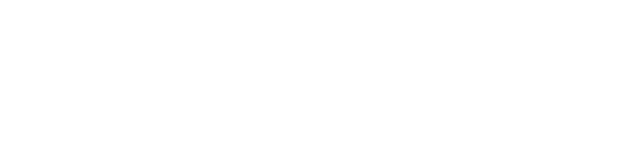
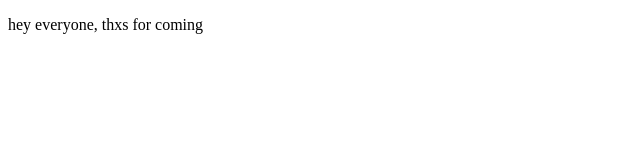
Before and after one commit to MCcodingclub/MC_PortfolioWeb, a plain HTML site: page Index.html in a window 1280 px wide. Shown: the whole page, without its empty margins (0-640 px from the left). Drawn offline with Linux system fonts and the light colour scheme.

Commit message:
Update Index.html

```diff
--- a/Index.html
+++ b/Index.html
@@ -8,6 +8,7 @@
 
     <body>
         <main>
+            <p>hey everyone, thxs for coming</p>
         </main>
 
  <article>
```
